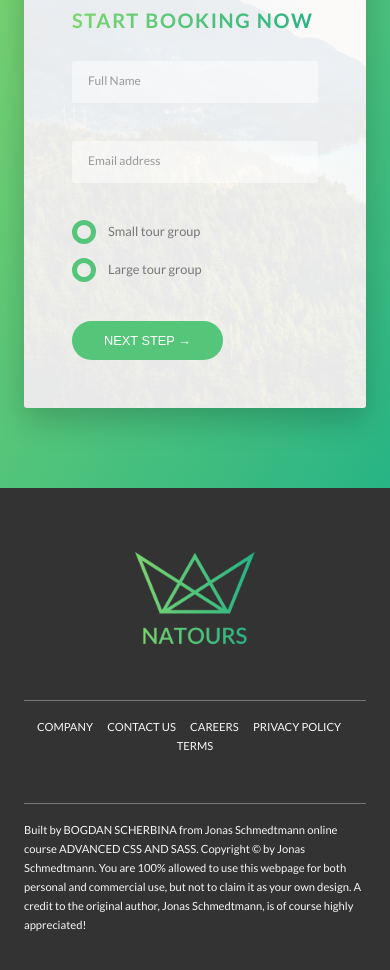
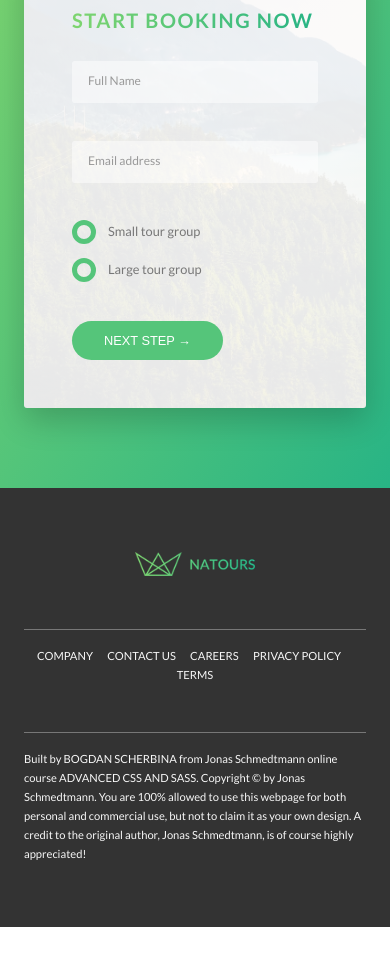
Before and after one commit to Quiddlee/Natours, a website: page index.html in a window 390 px wide. Shown: the part 5913-6883 px from the top of the page. After the commit the page ends 6840 px from the top, so only its background shows below. Drawn offline with Linux system fonts and the light colour scheme.

Commit message:
responsive images

```diff
--- a/index.html
+++ b/index.html
@@ -339,7 +339,12 @@
 
         <footer class="footer">
             <div class="footer__logo-box">
-                <img src="src/img/logo-green-2x.png" alt="Full logo" class="footer__logo">
+
+                <picture class="footer__logo">
+                    <source srcset="src/img/logo-green-small-1x.png 1x, src/img/logo-green-small-2x.png 2x"
+                            media="(max-width: 37.5em)">
+                    <img srcset="src/img/logo-green-1x.png 1x, src/img/logo-green-2x.png 2x" alt="Full logo" class="footer__logo">
+                </picture>
             </div>
 
             <div class="row">
```
